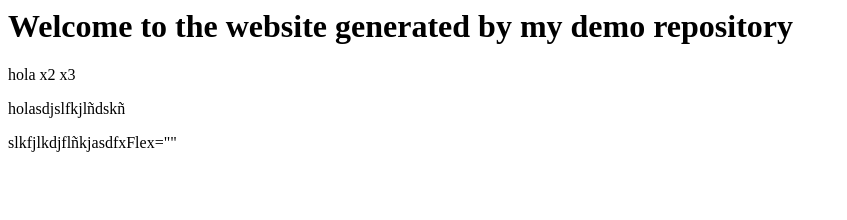
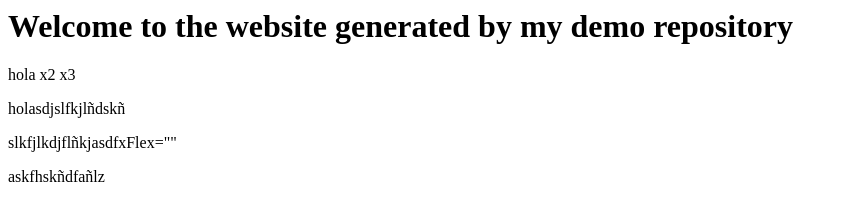
Before and after one commit to Innovexa-S-A/demo-repository, a website: page index.html in a window 1280 px wide. Shown: the whole page, without its empty margins (0-847 px from the left). Drawn offline with Linux system fonts and the light colour scheme.

Commit message:
SDIM-4 test4

```diff
--- a/index.html
+++ b/index.html
@@ -2,3 +2,4 @@
 <p>hola x2 x3</p>
 <p>holasdjslfkjlñdskñ</p>
 <p>slkfjlkdjflñkjasdfxFlex=""</p>
+<span>askfhskñdfañlz</span>
```
